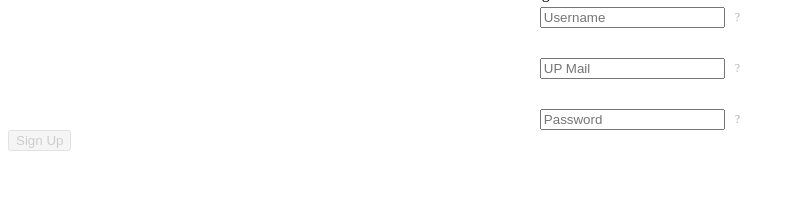
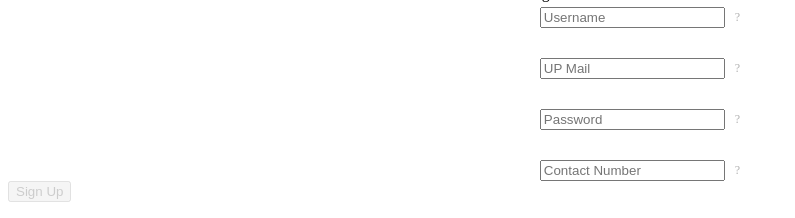
Before and after one commit to amtoreres/UPDiet, a PHP site: page /user/signup.php in a window 1280 px wide. Shown: the part 1043-1261 px from the top of the page, without its empty margins (0-795 px from the left). Before the commit the page ends 1194 px from the top, so only its background shows below. Run offline with PHP 8.4, Linux system fonts and the light colour scheme.

Commit message:
added contact number as a requirement for signup

```diff
--- a/backend/signin_submit.php
+++ b/backend/signin_submit.php
@@ -41,6 +41,7 @@
             }
             else {
                 $usr = mysqli_real_escape_string($db, $_POST["username"]);
+                $num = mysqli_real_escape_string($db, $_POST["c_num"]);
 
                 // create account in db
                 $q = "INSERT INTO user (email, password, u_type) VALUES ('$em', '$pw','$typ');";
@@ -53,7 +54,7 @@
                 $rows = mysqli_fetch_array($res);
                 $uid = $rows['u_id'];
 
-                $q = "INSERT INTO customer_info (u_id, username) VALUES ('$uid', '$usr');";
+                $q = "INSERT INTO customer_info (u_id, username, c_num) VALUES ('$uid', '$usr', '$num');";
                 $res = $db->query($q);
 
                 $_SESSION["user"]["u_id"] = $uid;
--- a/css/u_signup.css
+++ b/css/u_signup.css
@@ -32,7 +32,7 @@
 
 .form-input {
 	display: grid;
-	grid-template-rows: auto auto auto;
+	grid-template-rows: repeat(4, auto);
 	grid-auto-rows: auto;
 	row-gap: 30px;
 	align-items: center;
--- a/js/u_signin.js
+++ b/js/u_signin.js
@@ -20,7 +20,8 @@ $(document).ready(function(){
             "u_type": "user",
             "email": $("#email").val(),
             "password": $("#password").val(),
-            "username": $("#username").val()
+            "username": $("#username").val(),
+            "c_num": $("#c_num").val(),
         };
 
         $.post("../backend/signin_submit.php", k, function(d,s){
--- a/js/u_signup.js
+++ b/js/u_signup.js
@@ -3,7 +3,7 @@ function is_alphanumeric(s) {
 }
 
 function verify_form() {
-    if(is_valid_usr && is_valid_em && is_valid_pw)
+    if(is_valid_usr && is_valid_em && is_valid_pw && is_valid_num)
     {
         $("#submit").attr("disabled", false);
         $("#error-msg").text("");
@@ -18,6 +18,8 @@ function verify_form() {
             $("#error-msg").text(msg);
         else if(!is_valid_pw && $("#password").val() != "")
             $("#error-msg").text("Invalid password.");
+        else if(!is_valid_num && $("#c_num").val() != "")
+            $("#error-msg").text("Invalid contact number.");
         else
             $("#error-msg").text("");
     }
@@ -53,8 +55,14 @@ $(document).ready(function(){
     });
 
     $(".form").on("input", "#password", function(){
-        is_valid_pw = is_alphanumeric($("#password").val()) ? true : false;
+        is_valid_pw = $("#password").val().trim() === "" ? false : true;
 
+        verify_form();
+    });
+
+    $(".form").on("input", "#c_num", function(){
+        // allow only 11-digit numeric
+        is_valid_num = $("#c_num").val().match(/^$|(09[0-9]{9})+/) ? true : false;
         verify_form();
     });
 });
@@ -62,5 +70,6 @@ $(document).ready(function(){
 var is_valid_usr = false;
 var is_valid_em = false;
 var is_valid_pw = false;
+var is_valid_num = false;
 
 var msg = "Invalid email.";
--- a/user/signup.php
+++ b/user/signup.php
@@ -35,7 +35,13 @@
             <div class="signup-field">
                 <input  id="password" type="password" placeholder="Password" maxlength="16">
                 <span class="tooltip-q">?
-                    <span class="tooltip">Max of 16 alphanumeric characters.</span>
+                    <span class="tooltip">Max of 16 characters.</span>
+                </span>
+            </div>
+            <div class="signup-field">
+                <input  id="c_num" placeholder="Contact Number" maxlength="11">
+                <span class="tooltip-q">?
+                    <span class="tooltip">11-digit number.</span>
                 </span>
             </div>
         </div>
```
